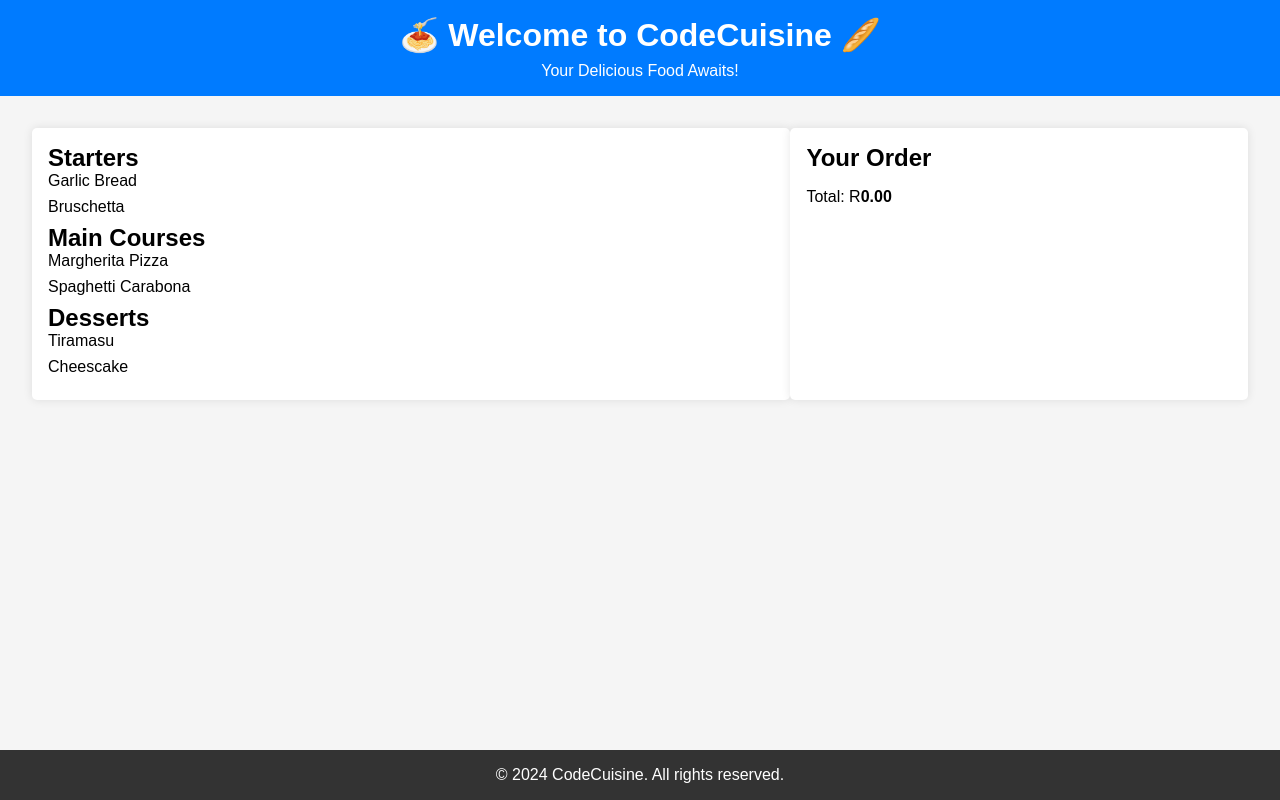
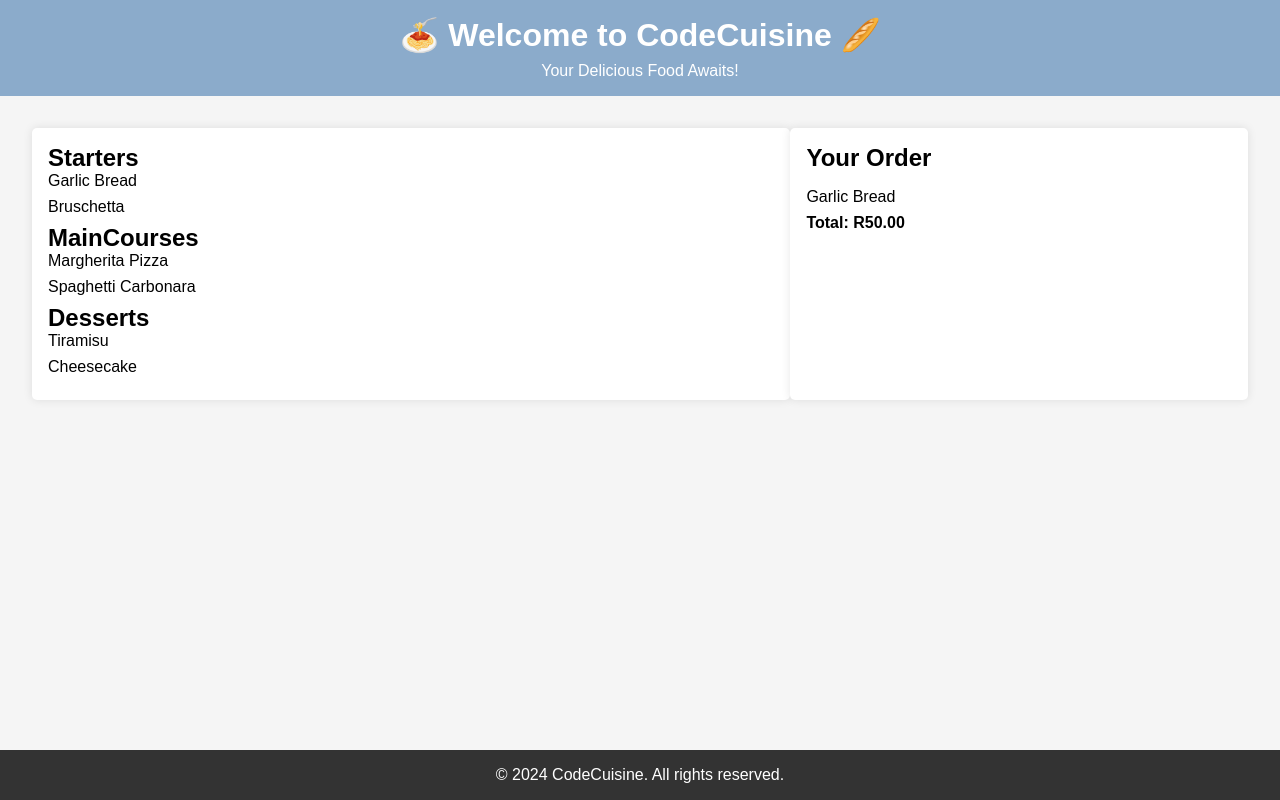
Before and after one commit to uziwhoavg/Module_6_UZINCU608_PTO2403_Group-C_UZI-NCUBE_JSL06, a plain HTML site: page index.html in a window 1280 px wide. Both pictures are taken after a click on the item "Garlic Bread". Drawn offline with Linux system fonts and the light colour scheme.

Commit message:
Made modifications by us of the easy.js Template.

```diff
--- a/index.css
+++ b/index.css
@@ -11,7 +11,7 @@ body {
 }
 
 header {
-    background-color: #007bff;
+    background-color: hsl(210, 38%, 67%);
     color: #fff;
     text-align: center;
     padding: 1rem 0;
--- a/index.html
+++ b/index.html
@@ -13,31 +13,31 @@
     </header>
     <main>
         <section id="menu">
-            <!-- Menu items will be dynamically generated here -->
+
             <h2>Starters</h2>
             <ul>
-               <li onclick="addToOrder('Garlic Bread', 30)">Garlic Bread</li>
-               <li onclick="addToOrder('Bruschetta', 30)">Bruschetta</li>
+               <li onclick="addToOrder('Garlic Bread')">Garlic Bread</li>
+               <li onclick="addToOrder('Bruschetta')">Bruschetta</li>
             </ul>
 
             <h2>Main Courses</h2>
             <ul>
-               <li onclick="addToOrder('Margherita Pizza', 80)">Margherita Pizza</li>
-               <li onclick="addToOrder('Spaghetti Carbonara', 90)">Spaghetti Carabona</li>
+               <li onclick="addToOrder('Margherita Pizza')">Margherita Pizza</li>
+               <li onclick="addToOrder('Spaghetti Carbonara')">Spaghetti Carabona</li>
             </ul>
 
             <h2>Desserts</h2>
             <ul>
-               <li onclick="addToOrder('Tiramisu', 40)">Tiramasu</li>
-               <li onclick="addToOrder('Cheesecake', 50)">Cheescake</li>
+               <li onclick="addToOrder('Tiramisu')">Tiramasu</li>
+               <li onclick="addToOrder('Cheesecake')">Cheescake</li>
             </ul>
         </section>
         <section id="order">
             <h2>Your Order</h2>
             <ul id="order-items">
-                <!-- Order items will be displayed here -->
+
             </ul>
-            <p>Total: R<span id="order-total">0.00</span></p>
+            <p><span id="order-total">0.00</span></p>
         </section>
     </main>
     <footer>
--- a/index.js
+++ b/index.js
@@ -1,118 +1,59 @@
-// Sample menu data (Consider fetching this data from a server in a real-world scenario)
 const menu = {
     Starters: ["Garlic Bread", "Bruschetta"],
     MainCourses: ["Margherita Pizza", "Spaghetti Carbonara"],
     Desserts: ["Tiramisu", "Cheesecake"]
 };
+function displayMenuItems(menu) {
+    const menuContainer = document.getElementById("menu");
+    menuContainer.innerHTML = "";
 
-//function to display menu items by category
-function displayMenuItems(menu) {
-    // Get the menu container element from the HTML
-    const menuContainer = document.querySelector('.menu');
+    for (const [category, items] of Object.entries(menu)) {
+            const categoryElement = document.createElement("h2");
+            categoryElement.textContent = category;
+            menuContainer.appendChild(categoryElement);
+            const listElement = document.createElement("ul");
 
-    // Loop through each category and its items in the menu object
-    for (const category in menu) {
-        // Create an element to represent the category
-        const categoryElement = document.createElement('h2');
-        // Set the text content of the category element to the category name
-        categoryElement.textContent = category;
-        // Append the category element to the menu container
-        menuContainer.appendChild(categoryElement);
-
-        // Create an element to represent a list of items
-        const itemList = document.createElement('ul');
-
-        // Loop through the items in the category and create list items
-        menu[category].forEach(item => {
-            // Create a list item element
-            const listItem = document.createElement('li');
-            // Set the text content of the list item element to the item name
+        items.forEach(item => {
+            const listItem = document.createElement("li");
             listItem.textContent = item;
 
-            // Attach a click event listener to the list item to add it to the order
             listItem.addEventListener('click', () => {
-                addToOrder(item, getPrice(item));
+                addToOrder(item);
             });
 
-            // Append the list item to the list of items
-            itemList.appendChild(listItem);
+            listElement.appendChild(listItem);
         });
+            menuContainer.appendChild(listElement);
+        }
+};
+function addToOrder(itemName) {
+    console.log(`${itemName} added to the order.`);
 
-        // Append the list of items to the menu container
-        menuContainer.appendChild(itemList);
-    }
-}
+    const orderItemsList = document.getElementById("order-items");
+    const orderTotalElement = document.getElementById("order-total");
 
-// Function to get the price of an item (for simplicity, hardcoded here)
-function getPrice(item) {
-    const prices = {
-        "Garlic Bread": 25,
-        "Bruschetta": 30,
-        "Margherita Pizza": 80,
-        "Spaghetti Carbonara": 90,
-        "Tiramisu": 40,
-        "Cheesecake": 50
-    };
-    return prices[item];
-}
+    const listItem = document.createElement("li");
+    listItem.textContent = itemName;
 
-// Function to add an item to the order and update the total
-function addToOrder(item, price) {
-    const orderList = document.getElementById('order-list');
-    const totalAmount = document.getElementById('total-amount');
-
-    // Add item to order list
-    const listItem = document.createElement('li');
-    listItem.textContent = `${item} - R${price.toFixed(2)}`;
-    orderList.appendChild(listItem);
-
-    // Update total
-    total += price;
-    totalAmount.textContent = total.toFixed(2);
-}
-
-// Initialize menu display
-displayMenuItems(menu);
-
-let total = 0;
-
-
-
-
-function addToOrder(itemName, itemPrice) {
-    // Get the order items list and the order total element from the HTML
-    const orderItemsList = document.getElementById('orderItems'); // Assuming an element with ID 'orderItems'
-    const orderTotalElement = document.getElementById('orderTotal'); // Assuming an element with ID 'orderTotal'
-
-    // Create a list item for the order
-    const listItem = document.createElement('li');
-
-    // Set the text content of the list item to the item name
-    listItem.textContent = `${itemName} - $${itemPrice.toFixed(2)}`;
-
-    // Append the list item to the order items list
     orderItemsList.appendChild(listItem);
 
-    // Calculate and update the total price
-    let currentTotal = parseFloat(orderTotalElement.textContent.replace('Total: $', ''));
+    const itemPrices = {
+        "Garlic Bread": 50,
+        "Bruschetta": 30,
+        "Margherita Pizza": 100,
+        "Spaghetti Carbonara": 80,
+        "Tiramisu": 55,
+        "Cheesecake": 45
+    };
+    const itemPrice = itemPrices[itemName] || 0;
+
+    let currentTotal = parseFloat(orderTotalElement.textContent.replace('Total: R', '')) || 0;
     currentTotal += itemPrice;
 
-    // Update the text content of the order total element with the new total
-    orderTotalElement.textContent = `Total: $${currentTotal.toFixed(2)}`;
+    orderTotalElement.textContent = `Total: R${currentTotal.toFixed(2)}`;
 }
+function initMenuSystem(menu) {
 
-// Function to display menu items and initialize event listeners
-function displayMenuItems(menu) {
-    const menuElement = document.getElementById('menu'); // Assuming an element with ID 'menu'
-
-    menu.forEach(item => {
-        const menuItem = document.createElement('div');
-        menuItem.textContent = `${item.name} - $${item.price.toFixed(2)}`;
-
-        // Add an event listener to add the item to the order when clicked
-        menuItem.addEventListener('click', () => addToOrder(item.name, item.price));
-
-        // Append the menu item to the menu element
-        menuElement.appendChild(menuItem);
-    });
+    displayMenuItems(menu);
 }
+initMenuSystem(menu);
```
